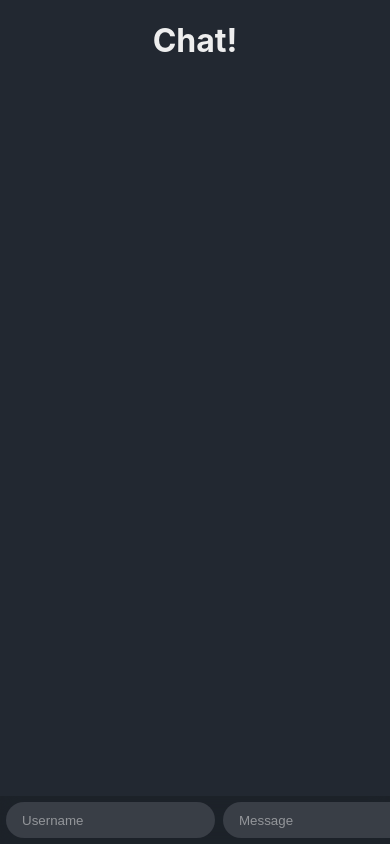
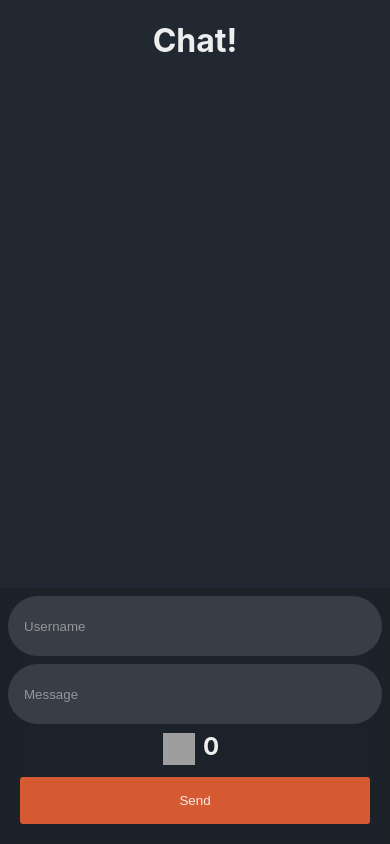
Before and after one commit to aidenwalker42/socket-io-chat, a website: page public/index.html in a window 390 px wide. Drawn offline with nearby package versions, Linux system fonts and the light colour scheme; no server answers; grey boxes are pictures that could not be loaded.

Commit message:
added media queries

```diff
--- a/public/style.css
+++ b/public/style.css
@@ -25,10 +25,26 @@ h4 {
   box-sizing: border-box;
   backdrop-filter: blur(10px);
 }
+@media only screen and (max-width: 900px) {
+  #form {
+    flex-direction: column;
+    padding: 0.25rem;
+    bottom: 0px;
+    height: 16rem;
+  }
+}
+
 #online-container {
   display: flex;
   align-items: center;
   margin-right: 0.5rem;
+}
+@media only screen and (max-width: 900px) {
+  #online-container {
+    justify-content: center;
+    margin-bottom: -1.5rem;
+    margin-top: -1rem;
+  }
 }
 #online-container img {
   width: 2rem;
@@ -75,6 +91,15 @@ h6 {
   background-color: #393e46;
   color: #d65a31;
 }
+@media only screen and (max-width: 900px) {
+  #username {
+    border: none;
+    padding: 0 1rem;
+    flex-grow: 1;
+    border-radius: 2rem;
+    margin: 0.25rem;
+  }
+}
 #username:focus {
   outline: none;
 }
@@ -86,6 +111,12 @@ h6 {
   border-radius: 3px;
   outline: none;
   color: #eeeeee;
+}
+@media only screen and (max-width: 900px) {
+  #form > button {
+    padding: 1rem 2rem;
+    margin: 1rem;
+  }
 }
 
 #messages {
```
